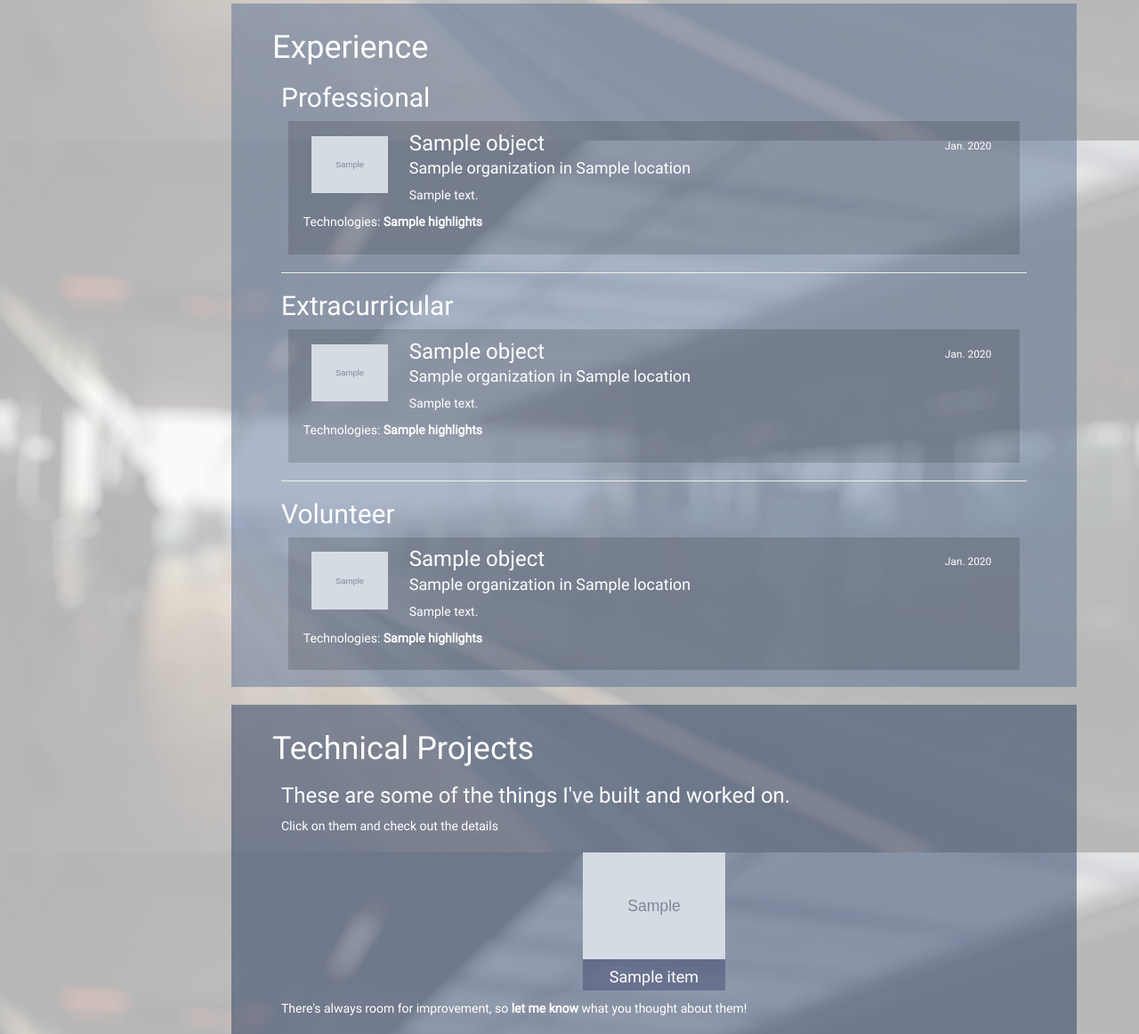
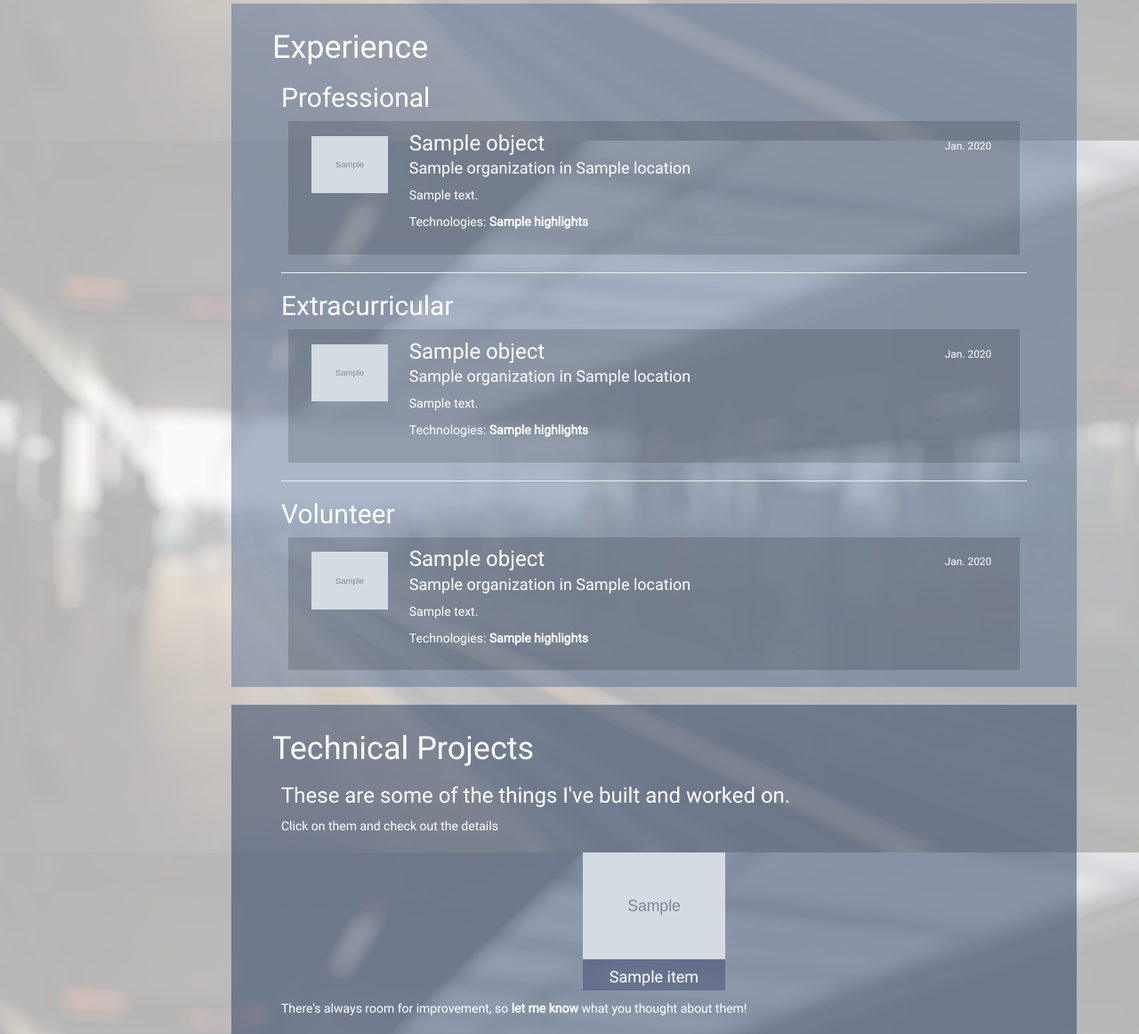
Before and after one commit to foxtrotzulu94/DjangoSite, a Django app: template personal_site/templates/index.html in a window 1280 px wide. Shown: the part 642-1804 px from the top of the page at 89% size. Run offline with Django 3.2, Linux system fonts and the light colour scheme; the template is opened without the code that fills it: most values are stand-ins (such as "Sample title", 1, 10 or a date in 2020); grey boxes marked "Sample" are stand-in pictures; some libraries are stand-ins or nearby versions.

Commit message:
Improved layout

```diff
--- a/personal_site/templates/index.html
+++ b/personal_site/templates/index.html
@@ -175,7 +175,7 @@
 
 
 <div class="container">
-    <div class="col-lg-2 col-md-2 col-sm-2 col-xs-12 sidebar" id="myScrollspy">
+    <div class="col-lg-2 col-md-2 col-sm-4 col-xs-12 sidebar" id="myScrollspy">
             <ul class="nav nav-pills nav-stacked navbar-light" style="width: auto; padding-right: 10%; padding-left: 10%">
                 <li style="text-align: center">
 					<img src="{% static 'personal_site/images/jefz-2020.jpg' %}" width="100%" height="auto" class="img-rounded hidden-xs">
@@ -199,7 +199,7 @@
             </ul>
         </div>
 
-    <div class="col-lg-10 col-md-10 col-sm-10 col-xs-12 central-column" style="">
+    <div class="col-lg-10 col-md-10 col-sm-8 col-xs-12 central-column" style="">
         <div id="section0" class="row central-content top-most " style="margin-top:-20px;background-color: rgba(0,0,0,0.5);color:#ffffff">
             <div>
                 <h1>Hey there, I'm Javier!</h1>
--- a/personal_site/templates/static_rowitem.html
+++ b/personal_site/templates/static_rowitem.html
@@ -3,12 +3,12 @@
 {% load staticfiles %}
 <div class="row " id="row_item" style="background-color: rgba(0,0,0,0.15); padding-top: 2%;padding-bottom: 2%; margin:1%;">
     <!-- Side Image/Thumbnail -->
-    <div class="col-lg-2 col-md-4 col-sm-6" id="inner_div">
+    <div class="col-lg-2 col-md-4 col-sm-4" id="inner_div">
         <a href="{{ obj.ext_url }}"><img src="{{ MEDIA_URL }}{{ obj.thumbnail }}" class=" img-responsive" id="row_item_thumbnail" style="margin-left: auto; margin-right: auto; width: 80%; margin-bottom: 15px;"></a>
     </div>
 
     <!-- Central Text -->
-    <div class="col-lg-10 col-md-8 col-sm-6" style="margin-left:-2%;">
+    <div class="col-lg-10 col-md-8 col-sm-8" style="margin-left:-2%;">
         <div class="row">
 			<div class="col-md-8"><h3 style="margin-top: -5px;" id="row_item_title">{{ obj.title }}</h3></div>
 			<div class="col-md-4 text-right">
@@ -28,11 +28,11 @@
         </div>
 		<div class="row col-sm-12">
 			<h4 style="margin-top: -5px" id="row_item_subheader"><a href="{{ obj.ext_url }}">{{ obj.organization }}</a> in {{ obj.location }}</h4>
-			<p id="row_item_description">{{ obj.description }}</p>
+            <p id="row_item_description">{{ obj.description }}</p>
+            <!-- Closing footer -->
+            {% if obj.highlights %}
+            <p id="row_item_tech">Technologies: <b>{{ obj.highlights }}</b></p>
+            {% endif %}
 		</div>
     </div>
-    <!-- Closing footer -->
-    {% if obj.highlights %}
-    <p style="padding-left: 2%;padding-right: 2%;" id="row_item_tech">Technologies: <b>{{ obj.highlights }}</b></p>
-    {% endif %}
 </div>
```
